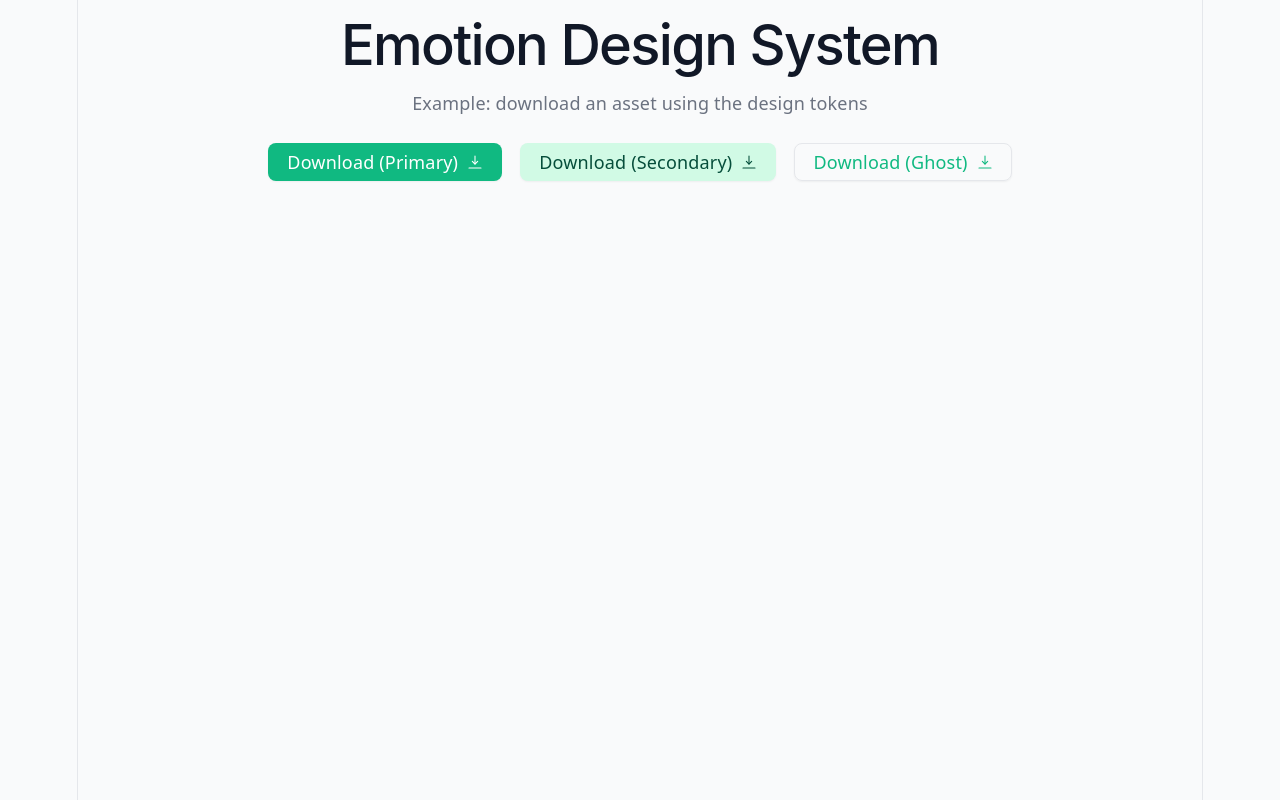
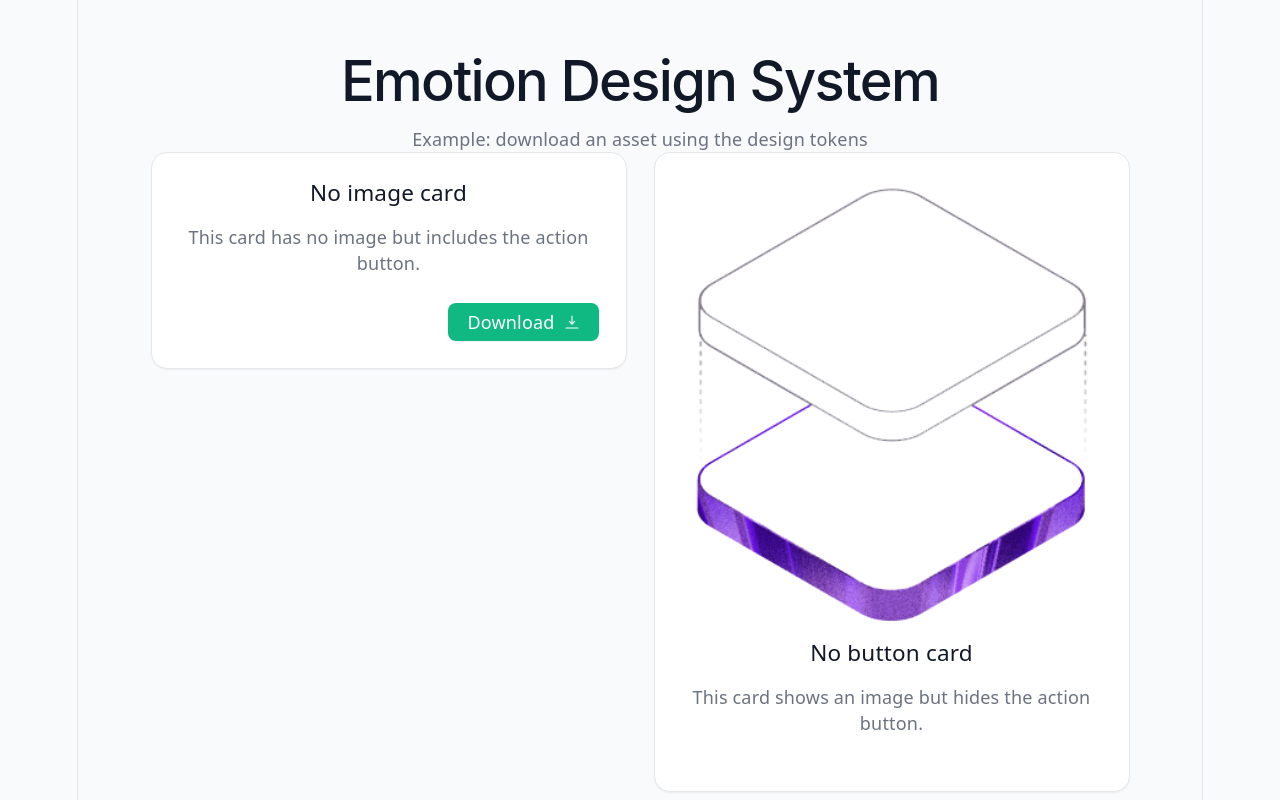
Before and after one commit to emarti42/emotion-design-system, a React (Vite) app: page / in a window 1280 px wide. Shown: the top 800 px of the page. Built offline with nearby package versions, Linux system fonts and the light colour scheme.

Commit message:
created card components

```diff
--- a/src/App.css
+++ b/src/App.css
@@ -189,3 +189,20 @@
   align-items: center;
   margin-top: var(--spacing-md);
 }
+
+/* Center the app content so the Card sits centered */
+.app {
+  display: flex;
+  flex-direction: column;
+  align-items: center;
+  padding: var(--spacing-lg) 16px;
+}
+
+.cards-grid {
+  display: flex;
+  gap: var(--spacing-md);
+  flex-wrap: wrap;
+  justify-content: center;
+  align-items: flex-start;
+  margin-bottom: var(--spacing-md);
+}
--- a/src/App.tsx
+++ b/src/App.tsx
@@ -1,12 +1,41 @@
 import heroImg from './assets/hero.png'
 import './App.css'
 import DownloadButton from './components/Atoms/DownloadButton/DownloadButton'
+import Card from './components/Molecules/Card/Card'
 
 function App() {
   return (
     <main className="app">
       <h1 className="app__title">Emotion Design System</h1>
       <p className="app__lead">Example: download an asset using the design tokens</p>
+      <section className="cards-grid">
+        {/* Card variant: no image (has button) */}
+        <Card
+          title="No image card"
+          description="This card has no image but includes the action button."
+          fileUrl={heroImg}
+          filename="hero.png"
+        />
+
+        {/* Card variant: no button (shows image only) */}
+        <Card
+          title="No button card"
+          description="This card shows an image but hides the action button."
+          // pass imageUrl to show image
+          imageUrl={heroImg}
+          fileUrl={heroImg}
+          filename="hero.png"
+          showAction={false}
+        />
+
+        {/* Card variant: text-only */}
+        <Card
+          title="Text only card"
+          description="A simple text-only card without image or action."
+          showAction={false}
+        />
+      </section>
+
       <div className="app__actions">
         <DownloadButton fileUrl={heroImg} filename="hero.png" label="Download (Primary)" variant="primary" />
         <DownloadButton fileUrl={heroImg} filename="hero.png" label="Download (Secondary)" variant="secondary" />
--- /dev/null
+++ b/src/components/Molecules/Card/Card.css
@@ -0,0 +1,48 @@
+.card {
+  background: var(--color-surface);
+  border: 1px solid var(--border-default);
+  border-radius: var(--border-radius-md);
+  padding: var(--spacing-md);
+  box-shadow: var(--shadow-1);
+  max-width: 420px;
+  color: var(--color-text-strong);
+}
+
+.card__image {
+  display: block;
+  width: 100%;
+  height: auto;
+  border-radius: calc(var(--border-radius-md) - 4px);
+  margin-bottom: var(--spacing-sm);
+  object-fit: cover;
+}
+
+.card__header {
+  margin-bottom: var(--spacing-sm);
+}
+
+.card__title {
+  margin: 0;
+  font-size: var(--font-size-lg);
+  font-weight: var(--font-weight-medium);
+  color: var(--color-text-strong);
+}
+
+.card__body {
+  margin-bottom: var(--spacing-md);
+}
+
+.card__description {
+  margin: 0;
+  color: var(--color-text);
+  font-size: var(--font-size-md);
+}
+
+.card__footer {
+  display: flex;
+  justify-content: flex-end;
+}
+
+.card__action {
+  display: inline-flex;
+}
--- /dev/null
+++ b/src/components/Molecules/Card/Card.tsx
@@ -0,0 +1,39 @@
+import React from 'react'
+import './Card.css'
+import DownloadButton from '../../Atoms/DownloadButton/DownloadButton'
+
+type CardProps = {
+  title: string
+  description: string
+  imageUrl?: string
+  fileUrl?: string
+  filename?: string
+  showAction?: boolean
+}
+
+export default function Card({ title, description, fileUrl, filename }: CardProps) {
+  const showAction = typeof (arguments[0] as CardProps).showAction === 'undefined' ? true : (arguments[0] as CardProps).showAction
+
+  return (
+    <article className="card" aria-labelledby="card-title">
+      <header className="card__header">
+        {(arguments[0] as CardProps).imageUrl ? (
+          <img src={(arguments[0] as CardProps).imageUrl} alt="card visual" className="card__image" />
+        ) : null}
+        <h3 id="card-title" className="card__title">{title}</h3>
+      </header>
+
+      <section className="card__body">
+        <p className="card__description">{description}</p>
+      </section>
+
+      <footer className="card__footer">
+        {showAction && fileUrl ? (
+          <div className="card__action">
+            <DownloadButton fileUrl={fileUrl} filename={filename} label="Download" />
+          </div>
+        ) : null}
+      </footer>
+    </article>
+  )
+}
```
